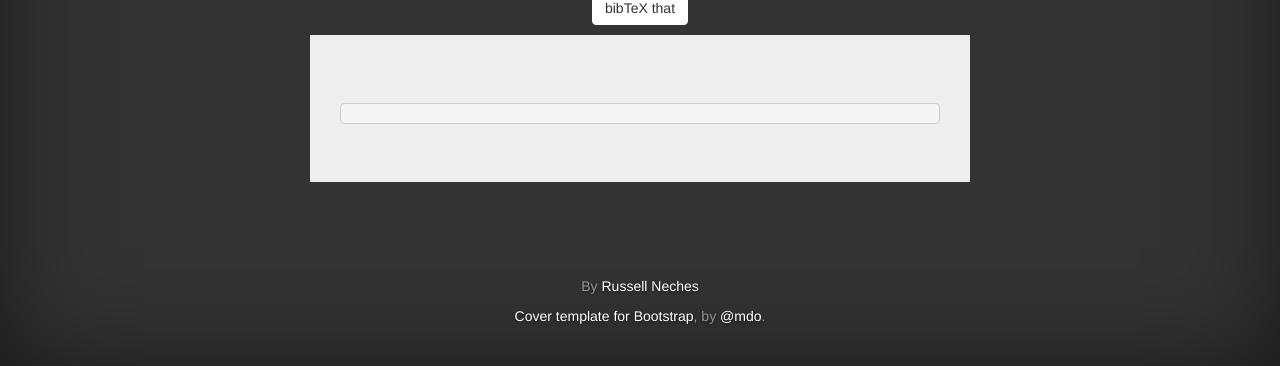
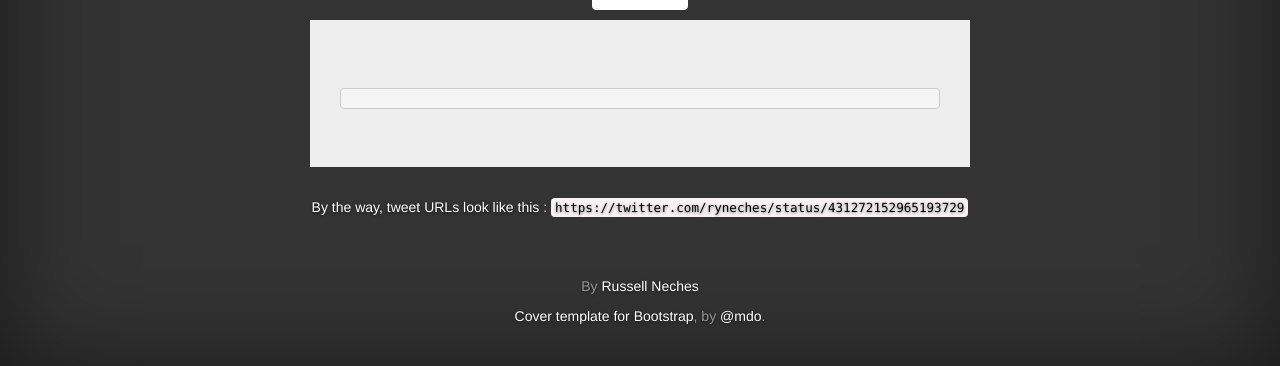
Before and after one commit to ryneches/tweet2bibTeX, a Flask app: page / in a window 1280 px wide. Shown: the part 434-800 px from the top of the page. Run offline with Flask 2, Linux system fonts and the light colour scheme; parts of the project's set-up code (start-up, migrations or seed data) failed here and were passed over; some libraries are stand-ins or nearby versions.

Commit message:
added some error handling and hints.

```diff
--- a/server.py
+++ b/server.py
@@ -13,7 +13,10 @@ def hello():
         return render_template( 'index.html' )
     if request.method == 'POST' :
         bib = tweet2bibTeX( request.form['tweeturl'] )
-        return json.dumps(bib)
+        if bib :
+            return json.dumps(bib)
+        else :
+            return( "Couldn't find tweet.", 405 )
 
 if __name__ == "__main__":
     app.run()
--- a/templates/index.html
+++ b/templates/index.html
@@ -33,7 +33,7 @@
             error: function(jqXHR, textStatus, errorThrown) {
                 if( jqXHR.status == 400 ) { resultarea.innerHTML = 'Huh.'; }
                 if( jqXHR.status == 404 ) { resultarea.innerHTML = 'That\'s weird.'; }
-                if( jqXHR.status == 405 ) { resultarea.innerHTML = 'Wat.'; }
+                if( jqXHR.status == 405 ) { resultarea.innerHTML = "Wat. That's not a tweet."; }
             },
             dataType: "text",
             timeout: 30000 });
--- a/templates/layout.html
+++ b/templates/layout.html
@@ -64,6 +64,8 @@
             <p class="lead">
               {% block body %}{% endblock %}
             </p>
+            <p>
+            By the way, tweet URLs look like this : <code style="color:black;">https://twitter.com/ryneches/status/431272152965193729</code>
           </div>
 
           <div class="mastfoot">
```
Also changed, not shown: tweet2bibTeX/__init__.py (+6 -2 lines).
